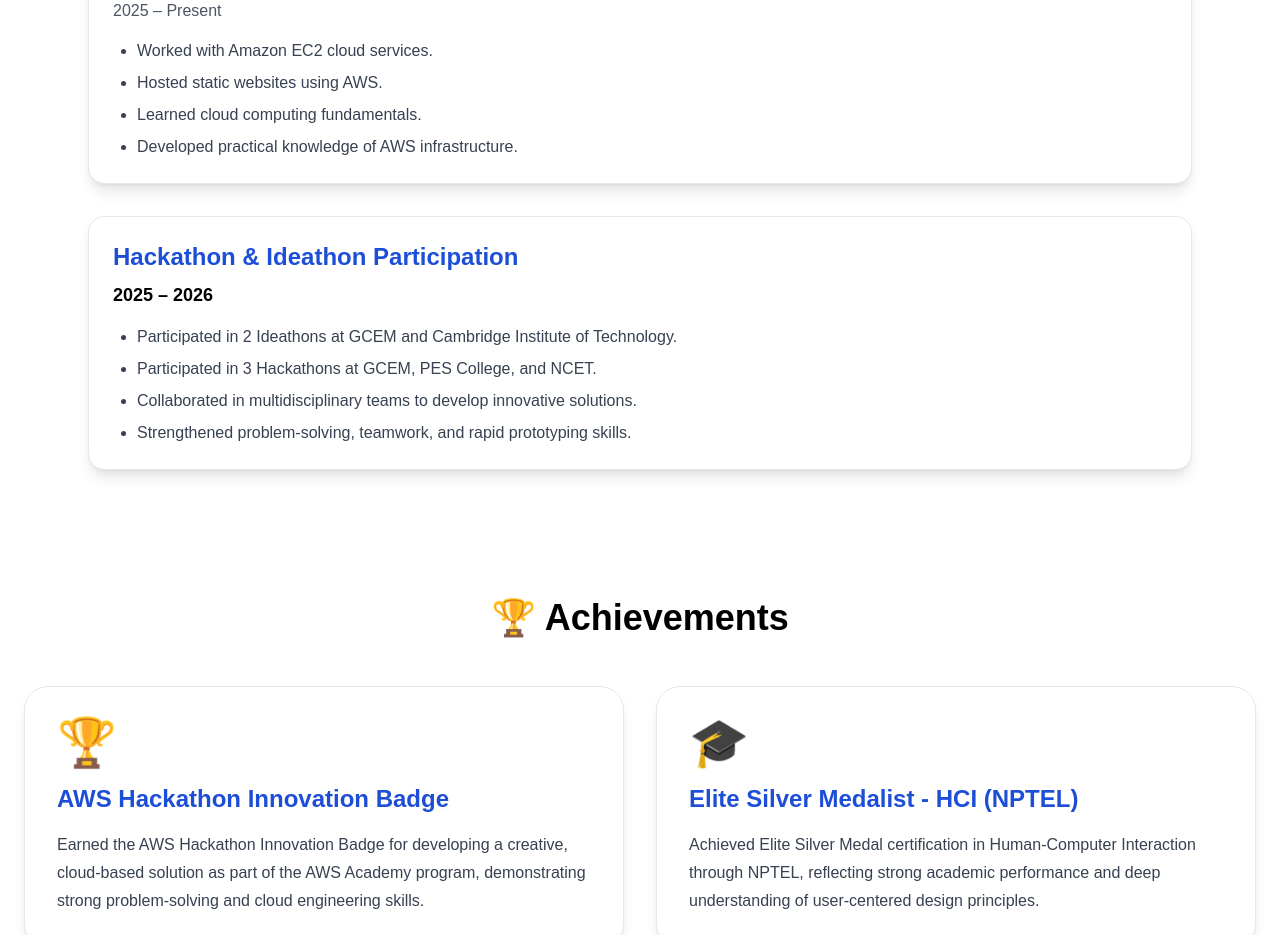
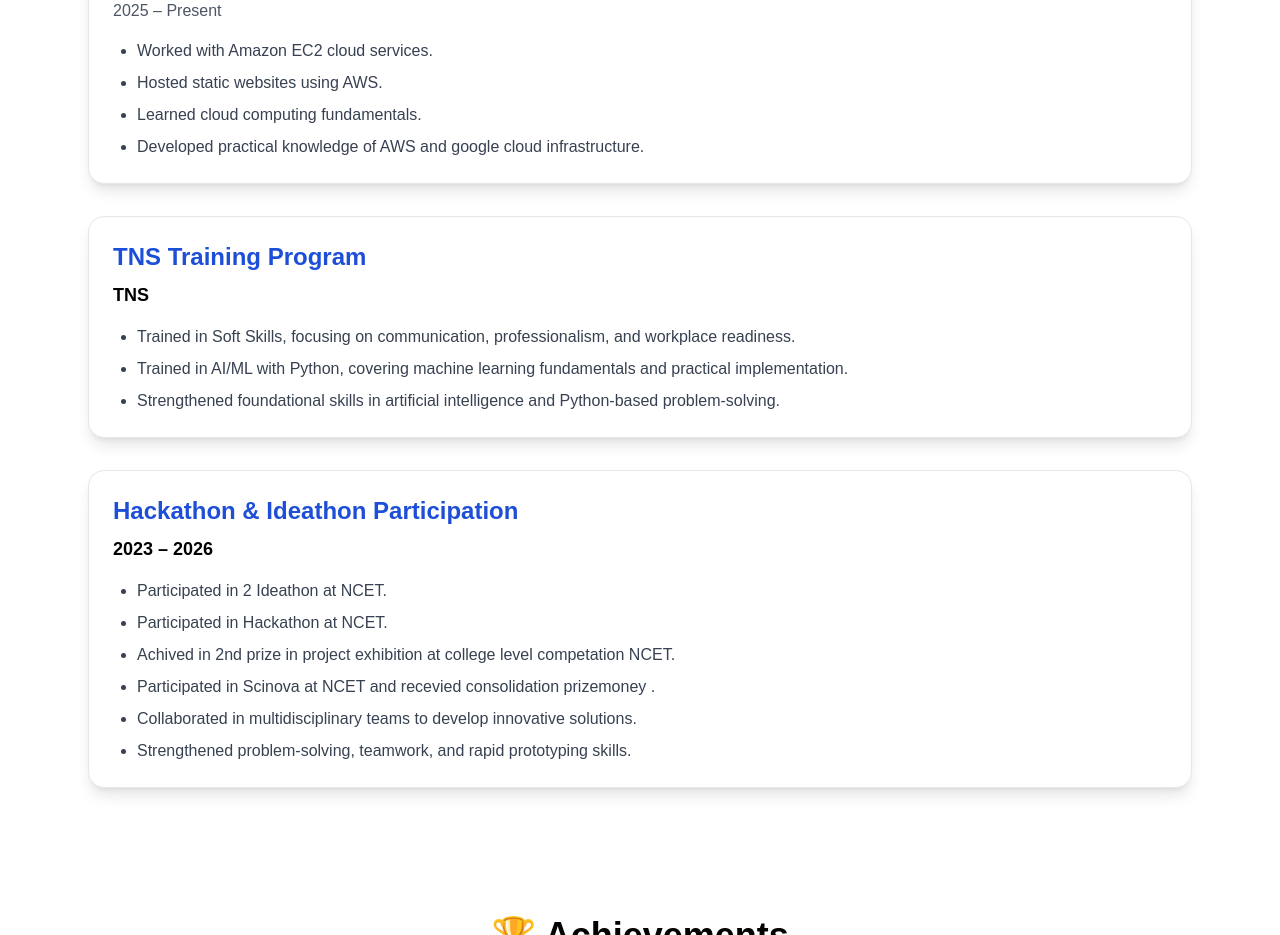
Before and after one commit to PhenioxQueen/my-portfolio, a Next.js app: page / in a window 1280 px wide. Shown: the part 3760-4695 px from the top of the page. Built offline with nearby package versions, Linux system fonts and the light colour scheme.

Commit message:
Update Experience.tsx

```diff
--- a/components/Experience.tsx
+++ b/components/Experience.tsx
@@ -4,28 +4,38 @@ export default function Experience() {
       <h2 className="mb-10 text-center text-4xl font-bold">
         💼 Experience
       </h2>
-
       <div className="space-y-8">
-
         {/* AWS Trainee */}
         <div className="rounded-2xl border border-gray-200 bg-white p-6 shadow-lg transition hover:-translate-y-1 hover:shadow-xl">
           <h3 className="text-2xl font-bold text-blue-700">
             AWS Trainee
           </h3>
-
           <p className="mt-2 text-lg font-semibold">
             TORII MINDS
           </p>
-
           <p className="mt-2 text-gray-600">
             2025 – Present
           </p>
-
           <ul className="mt-4 list-disc space-y-2 pl-6 text-gray-700">
             <li>Worked with Amazon EC2 cloud services.</li>
             <li>Hosted static websites using AWS.</li>
             <li>Learned cloud computing fundamentals.</li>
-            <li>Developed practical knowledge of AWS infrastructure.</li>
+            <li>Developed practical knowledge of AWS and google cloud infrastructure.</li>
+          </ul>
+        </div>
+
+        {/* TNS Training */}
+        <div className="rounded-2xl border border-gray-200 bg-white p-6 shadow-lg transition hover:-translate-y-1 hover:shadow-xl">
+          <h3 className="text-2xl font-bold text-blue-700">
+            TNS Training Program
+          </h3>
+          <p className="mt-2 text-lg font-semibold">
+            TNS
+          </p>
+          <ul className="mt-4 list-disc space-y-2 pl-6 text-gray-700">
+            <li>Trained in Soft Skills, focusing on communication, professionalism, and workplace readiness.</li>
+            <li>Trained in AI/ML with Python, covering machine learning fundamentals and practical implementation.</li>
+            <li>Strengthened foundational skills in artificial intelligence and Python-based problem-solving.</li>
           </ul>
         </div>
 
@@ -34,19 +44,18 @@ export default function Experience() {
           <h3 className="text-2xl font-bold text-blue-700">
             Hackathon & Ideathon Participation
           </h3>
-
           <p className="mt-2 text-lg font-semibold">
-            2025 – 2026
+            2023 – 2026
           </p>
-
           <ul className="mt-4 list-disc space-y-2 pl-6 text-gray-700">
-            <li>Participated in 2 Ideathons at GCEM and Cambridge Institute of Technology.</li>
-            <li>Participated in 3 Hackathons at GCEM, PES College, and NCET.</li>
+            <li>Participated in 2 Ideathon at NCET.</li>
+            <li>Participated in Hackathon at  NCET.</li>
+            <li>Achived in 2nd prize in project exhibition at college level competation NCET.</li>
+            <li>Participated in Scinova at  NCET and recevied consolidation prizemoney .</li>
             <li>Collaborated in multidisciplinary teams to develop innovative solutions.</li>
             <li>Strengthened problem-solving, teamwork, and rapid prototyping skills.</li>
           </ul>
         </div>
-
       </div>
     </section>
   );
```
